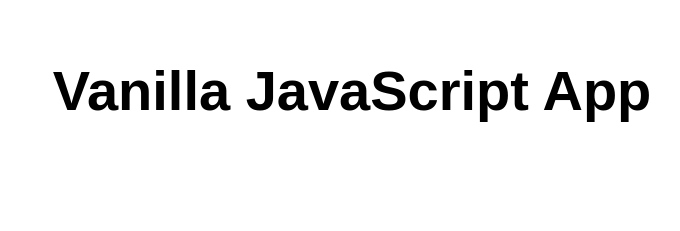
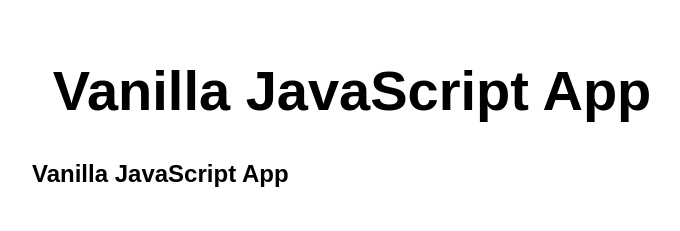
Before and after one commit to Bruchl/StaticwebApp, a website: page src/index.html in a window 1280 px wide. Shown: the whole page, without its empty margins (288-968 px from the left). Drawn offline with Linux system fonts and the light colour scheme.

Commit message:
Update index.html

```diff
--- a/src/index.html
+++ b/src/index.html
@@ -11,6 +11,7 @@
 <body>
   <main>
     <h1>Vanilla JavaScript App</h1>
+    <h2>Vanilla JavaScript App</h2>
   </main>
 </body>
 
```
